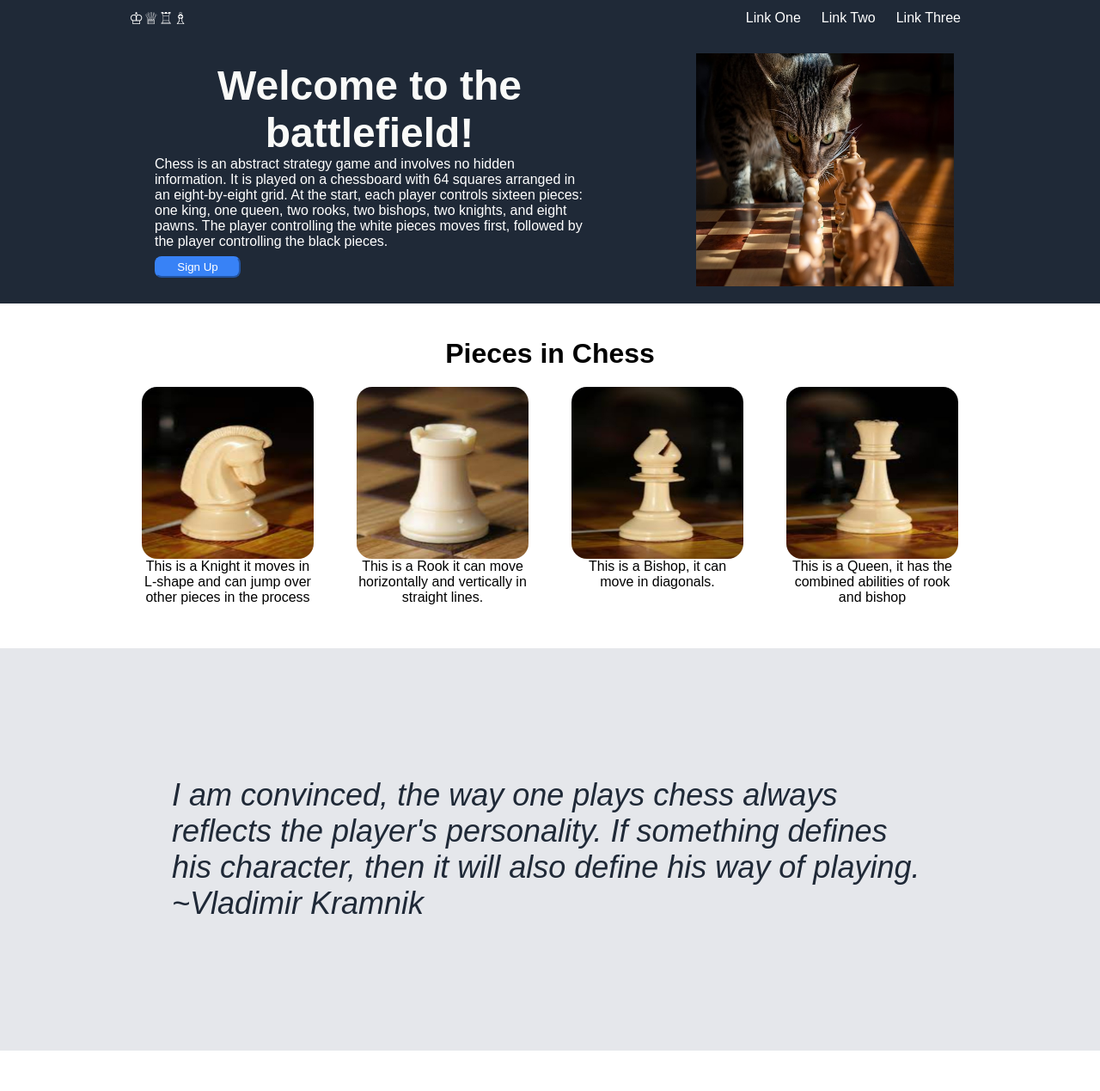
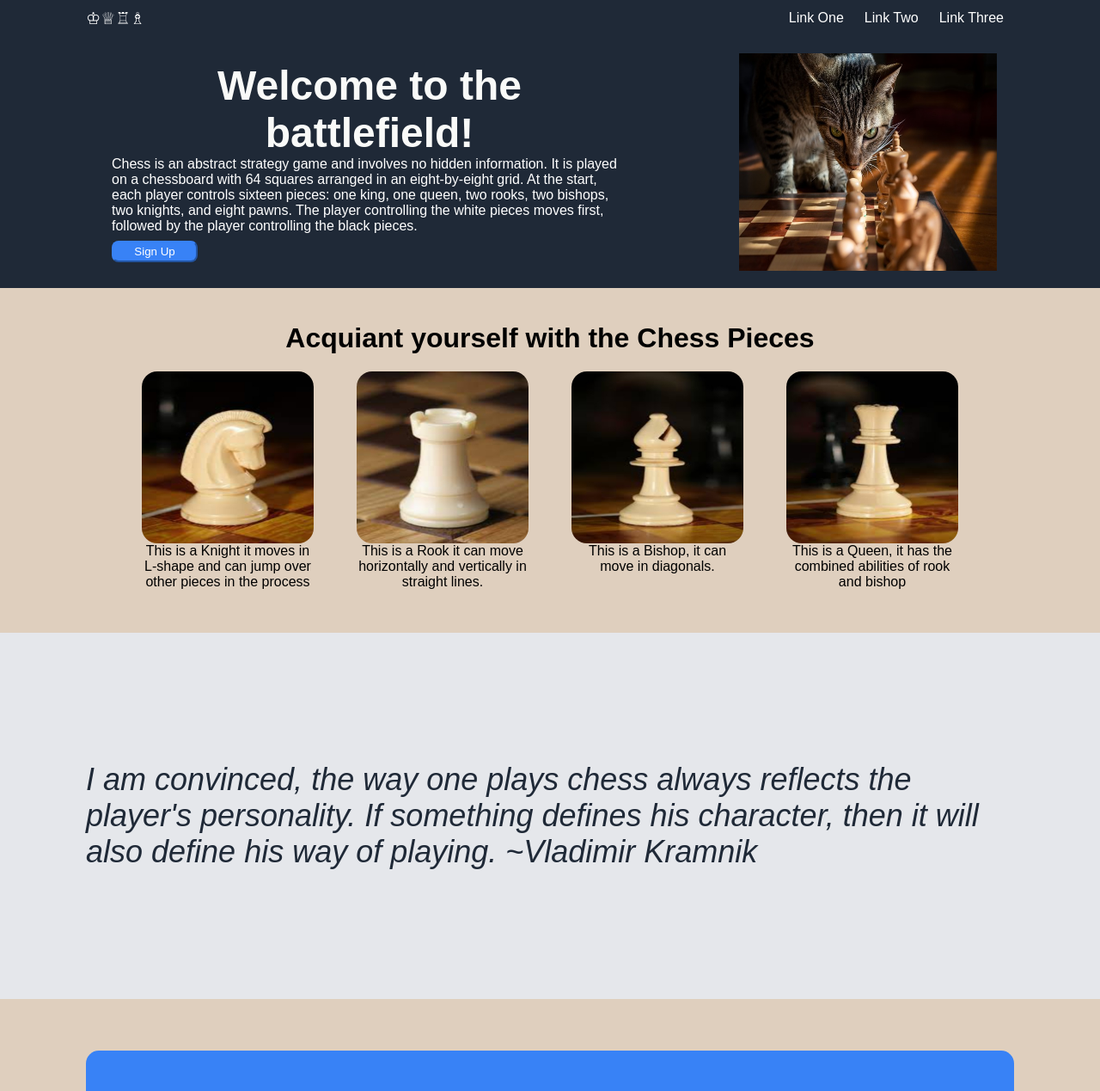
Before and after one commit to virendrasinh734/odin-landingpage, a plain HTML site: page index.html in a window 1280 px wide. Shown: the top 1269 px of the page at 86% size. Drawn offline with Linux system fonts and the light colour scheme.

Commit message:
minor tweaks

```diff
--- a/index.html
+++ b/index.html
@@ -29,7 +29,7 @@
         <img src="./images/cat_chess.jpg">
     </div>
     <div class="contents">
-        <h1>Pieces in Chess </h1>
+        <h1>Acquiant yourself with the Chess Pieces</h1>
         <div class="pieces">
             <div class="combinations">
                 <img src="./images/knight.png">
--- a/style.css
+++ b/style.css
@@ -3,7 +3,7 @@
     padding: 0;
 }
 body{
-
+    background-color: #DFCFBE;
     font-family: Arial, Helvetica, sans-serif;
 }
 .header{
@@ -12,8 +12,8 @@ body{
     background-color: #1f2937;
     color: white;
     /* height: 100px; */
-    padding-left: 150px;
-    padding-right: 150px;
+    padding-left: 100px;
+    padding-right: 100px;
 }
 .links >ul{
     display: flex;
@@ -34,8 +34,8 @@ li>a{
 .hero{
     display: flex;
     justify-content: space-between;
-    padding-left: 150px;
-    padding-right: 150px;
+    padding-left: 100px;
+    padding-right: 100px;
 }
 .content{
     display: flex;
@@ -50,8 +50,9 @@ li>a{
     background-color: #1f2937;
     color: white;
     flex-wrap: wrap;
-    flex: 1;
+    flex: auto;
     gap:80px;
+
 }
 .content p{
     height: min-content;
@@ -67,8 +68,8 @@ li>a{
     justify-content: center;
     gap: 50px;
     flex-wrap: wrap;
-    margin-left: 150px;
-    margin-right: 150px;
+    margin-left: 100px;
+    margin-right: 100px;
 }
 .combinations>p{
     text-align: center;
@@ -103,12 +104,12 @@ button{
     font-size: 36px;
     color: #1f2937;
     font-style: italic;
-    padding: 50px;
+    padding: 50px 0;
     margin-top: 50px;
 
 }
 .quote>p{
-    padding: 100px 150px;
+    padding: 100px 100px;
 }
 .action{
     display: flex;
@@ -116,9 +117,8 @@ button{
     gap: 40px;
     background-color:#3882F6;
     color: white ;
-    margin: 60px 150px;
-    padding-top: 50px;
-    padding-bottom: 50px;
+    margin: 60px 100px;
+    padding:50px 5px;
     border-radius: 15px;
 
 }
@@ -134,6 +134,7 @@ button{
 .contents{
     margin-top: 40px;
 
+
 }
 .contents h1{
     text-align: center;
```
